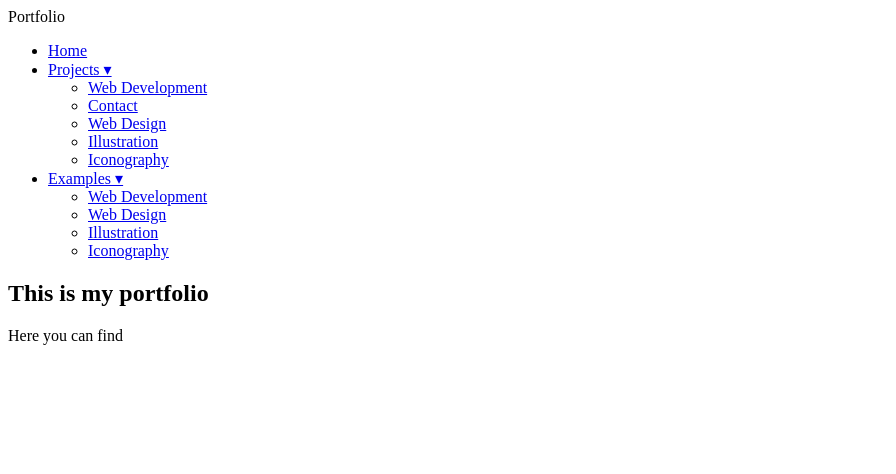
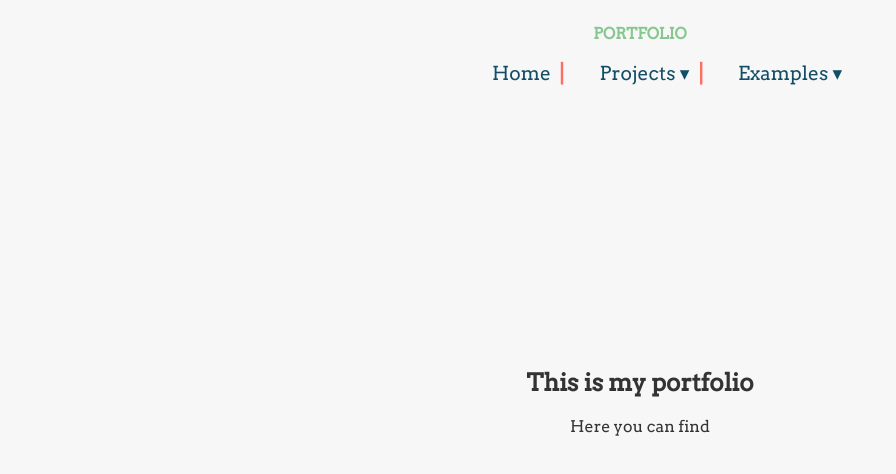
Before and after one commit to Tureluurtje/hihi, a plain HTML site: page index.html in a window 1280 px wide. Shown: the whole page, without its empty margins (0-896 px from the left). Drawn offline with Linux system fonts and the light colour scheme.

Commit message:
CHANGED IT

```diff
--- a/index.html
+++ b/index.html
@@ -5,8 +5,8 @@
   <meta charset="UTF-8">
   <meta name="viewport" content="width=device-width, initial-scale=1.0">
   <title>Portfolio</title>
-  <link rel="stylesheet" href="assets/css/style.css-">
-  <link rel="stylesheet" href="assets/css/compressed.css">
+  <link rel="stylesheet" href="assets/css/style.css">
+  <link rel="stylesheet" href="assets/css/compressed.css-">
   <link href="https://fonts.googleapis.com/css?family=Arvo&display=swap" rel="stylesheet">
   <script src="assets/js/script.js"></script>
 </head>
```
